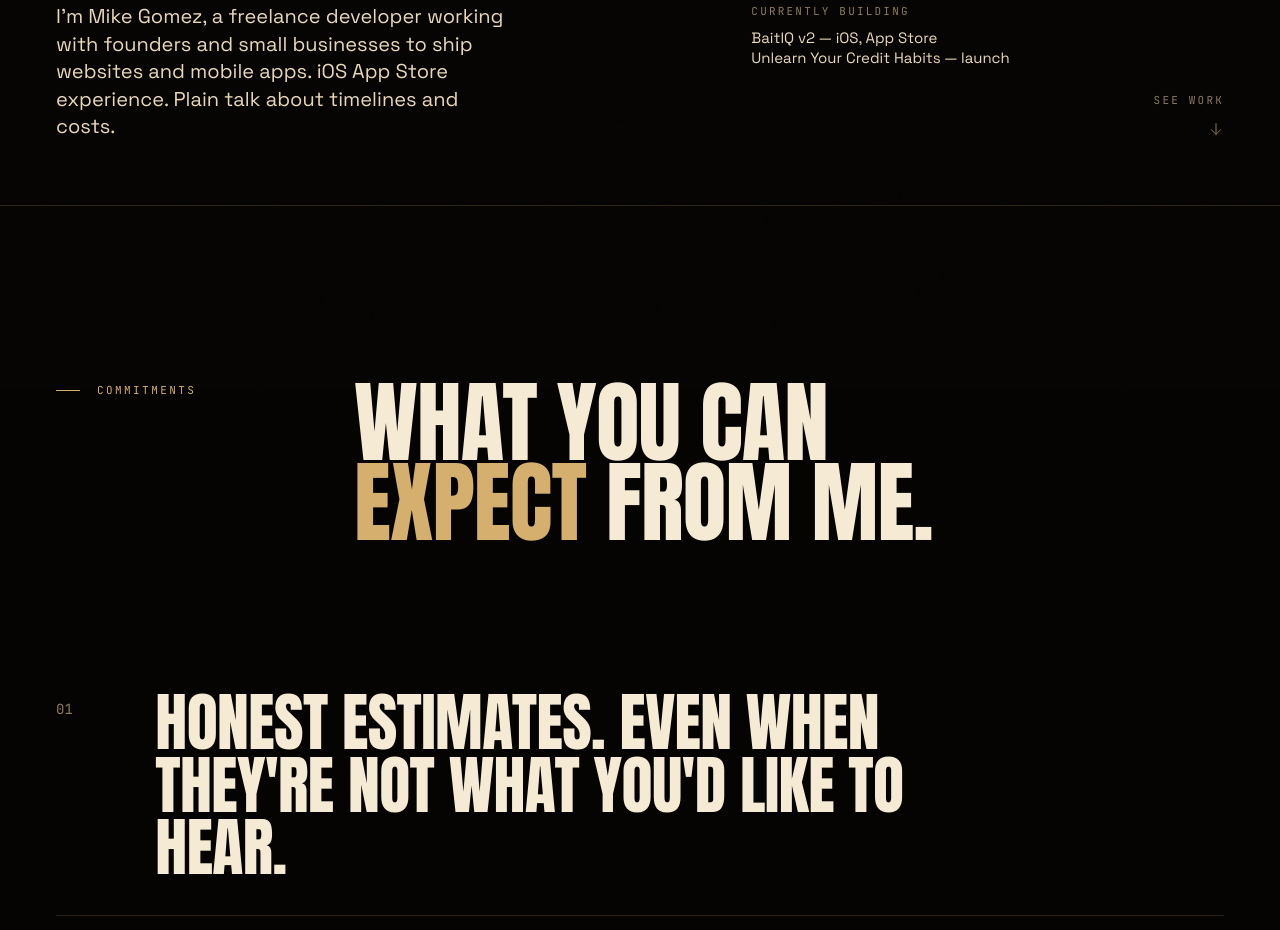
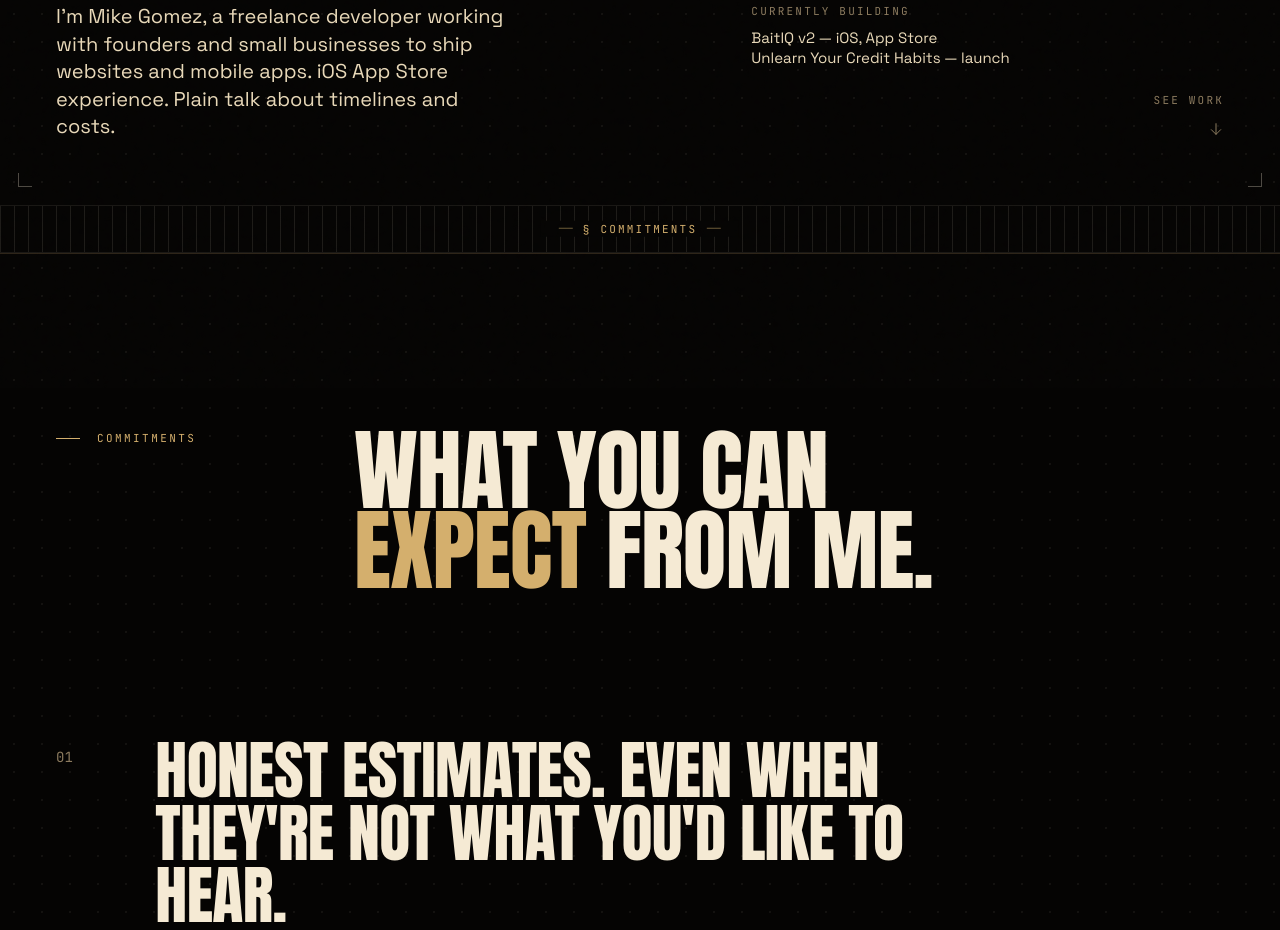
Before and after one commit to Porksteiner/mike-gomez, an Astro site: page / in a window 1280 px wide. Shown: the part 812-1742 px from the top of the page. Built offline with nearby package versions, Linux system fonts and the light colour scheme; Astro itself is replaced by a stand-in of ours.

Commit message:
Add cream textures to lighten the page
Per visual feedback: page felt too solid/dark. Adding subtle
offwhite/cream patterns and decorative elements throughout:

- Dot grid pattern (cream, 6% opacity) on every section
- Diagonal hatch overlay on Capabilities + Process sections
- Decorative section divider strips with '§ Section name' labels
  between every section
- Corner bracket marks (L-shaped cream lines) on Hero
- Faint vertical column guide lines at page edges

All textures use the bone/cream palette at very low opacity so
they texture without overwhelming the content.

```diff
--- a/src/components/Capabilities.astro
+++ b/src/components/Capabilities.astro
@@ -33,7 +33,7 @@ const caps = [
 
 <section
   id="capabilities"
-  class="relative py-32 sm:py-44 border-t border-iron bg-coal"
+  class="lift-hatch relative py-32 sm:py-44 bg-coal"
 >
   <div class="max-w-[1600px] mx-auto px-6 sm:px-10 lg:px-14">
     <div class="grid grid-cols-12 gap-6 mb-20">
--- a/src/components/Hero.astro
+++ b/src/components/Hero.astro
@@ -8,6 +8,12 @@
 <section
   class="relative min-h-screen flex flex-col justify-end overflow-hidden pt-32 pb-12 sm:pb-16"
 >
+  {/* Decorative corner brackets */}
+  <span class="corner-mark tl"></span>
+  <span class="corner-mark tr"></span>
+  <span class="corner-mark bl"></span>
+  <span class="corner-mark br"></span>
+
   {/* Ambient mark — slowly rotating ring */}
   <div
     aria-hidden="true"
--- a/src/components/Process.astro
+++ b/src/components/Process.astro
@@ -27,7 +27,7 @@ const steps = [
 ];
 ---
 
-<section id="process" class="relative py-32 sm:py-44 border-t border-iron bg-coal">
+<section id="process" class="lift-hatch relative py-32 sm:py-44 bg-coal">
   <div class="max-w-[1600px] mx-auto px-6 sm:px-10 lg:px-14">
     <div class="grid grid-cols-12 gap-6 mb-20">
       <div class="col-span-12 md:col-span-3 reveal">
--- a/src/pages/index.astro
+++ b/src/pages/index.astro
@@ -17,13 +17,29 @@ import Footer from "../components/Footer.astro";
   <Header />
   <main>
     <Hero />
+
+    <div class="section-divider"><span class="mark">§ Commitments</span></div>
     <Manifesto />
+
+    <div class="section-divider"><span class="mark">§ Capabilities</span></div>
     <Capabilities />
+
+    <div class="section-divider"><span class="mark">§ Stack</span></div>
     <Stack />
+
+    <div class="section-divider"><span class="mark">§ Selected work</span></div>
     <Work />
+
+    <div class="section-divider"><span class="mark">§ By the numbers</span></div>
     <Numbers />
+
+    <div class="section-divider"><span class="mark">§ Now</span></div>
     <Now />
+
+    <div class="section-divider"><span class="mark">§ Process</span></div>
     <Process />
+
+    <div class="section-divider"><span class="mark">§ Contact</span></div>
     <Contact />
   </main>
   <Footer />
--- a/src/styles/global.css
+++ b/src/styles/global.css
@@ -208,3 +208,128 @@ html.js .reveal.in { opacity: 1; transform: translateY(0); }
   outline-offset: 3px;
   border-radius: 2px;
 }
+
+/* ========================================================
+   LIGHTER TEXTURE — cream patterns on the dark
+   ======================================================== */
+
+/* Every section gets a subtle cream dot grid.
+   Uses ::before so it paints UNDER subsequent positioned content
+   (which is more reliable than juggling z-index across components). */
+main > section {
+  position: relative;
+}
+main > section::before {
+  content: "";
+  position: absolute;
+  inset: 0;
+  pointer-events: none;
+  background-image: radial-gradient(
+    rgba(245, 234, 212, 0.06) 1px,
+    transparent 1px
+  );
+  background-size: 28px 28px;
+}
+
+/* Diagonal hatch overlay on alternating sections — uses ::after
+   to avoid clashing with the global ::before pattern. */
+main > section.lift-hatch::after {
+  content: "";
+  position: absolute;
+  inset: 0;
+  pointer-events: none;
+  background-image: repeating-linear-gradient(
+    -45deg,
+    transparent,
+    transparent 38px,
+    rgba(245, 234, 212, 0.03) 38px,
+    rgba(245, 234, 212, 0.03) 39px
+  );
+}
+
+/* Decorative section divider strip */
+.section-divider {
+  position: relative;
+  height: 48px;
+  background: var(--color-void);
+  overflow: hidden;
+  border-top: 1px solid rgba(245, 234, 212, 0.08);
+  border-bottom: 1px solid rgba(245, 234, 212, 0.08);
+}
+.section-divider::before {
+  content: "";
+  position: absolute;
+  inset: 0;
+  background-image: repeating-linear-gradient(
+    90deg,
+    rgba(245, 234, 212, 0.1),
+    rgba(245, 234, 212, 0.1) 1px,
+    transparent 1px,
+    transparent 14px
+  );
+  pointer-events: none;
+}
+.section-divider .mark {
+  position: absolute;
+  top: 50%;
+  left: 50%;
+  transform: translate(-50%, -50%);
+  background: var(--color-void);
+  padding: 0 18px;
+  font-family: var(--font-mono);
+  font-size: 11px;
+  letter-spacing: 0.2em;
+  text-transform: uppercase;
+  color: var(--color-gold);
+  display: flex;
+  align-items: center;
+  gap: 10px;
+}
+.section-divider .mark::before,
+.section-divider .mark::after {
+  content: "";
+  width: 14px;
+  height: 1px;
+  background: var(--color-gold);
+  opacity: 0.5;
+}
+
+/* Subtle vertical guide lines at the page edges (cream, very faint) */
+body::after {
+  content: "";
+  position: fixed;
+  top: 0;
+  bottom: 0;
+  left: 0;
+  right: 0;
+  pointer-events: none;
+  z-index: 90;
+  background-image:
+    linear-gradient(
+      to right,
+      transparent calc(50% - 50vw),
+      rgba(245, 234, 212, 0.04) calc(50% - 50vw + 4%),
+      rgba(245, 234, 212, 0.04) calc(50% - 50vw + 4% + 1px),
+      transparent calc(50% - 50vw + 4% + 1px)
+    ),
+    linear-gradient(
+      to right,
+      transparent calc(50% + 50vw - 4% - 1px),
+      rgba(245, 234, 212, 0.04) calc(50% + 50vw - 4% - 1px),
+      rgba(245, 234, 212, 0.04) calc(50% + 50vw - 4%),
+      transparent calc(50% + 50vw - 4%)
+    );
+}
+
+/* Editorial corner brackets — a single decorative L-shape utility */
+.corner-mark {
+  position: absolute;
+  width: 14px;
+  height: 14px;
+  border: 1px solid rgba(245, 234, 212, 0.3);
+  pointer-events: none;
+}
+.corner-mark.tl { top: 18px; left: 18px; border-right: none; border-bottom: none; }
+.corner-mark.tr { top: 18px; right: 18px; border-left: none; border-bottom: none; }
+.corner-mark.bl { bottom: 18px; left: 18px; border-right: none; border-top: none; }
+.corner-mark.br { bottom: 18px; right: 18px; border-left: none; border-top: none; }
```
Also changed, not shown: 1 other file.
